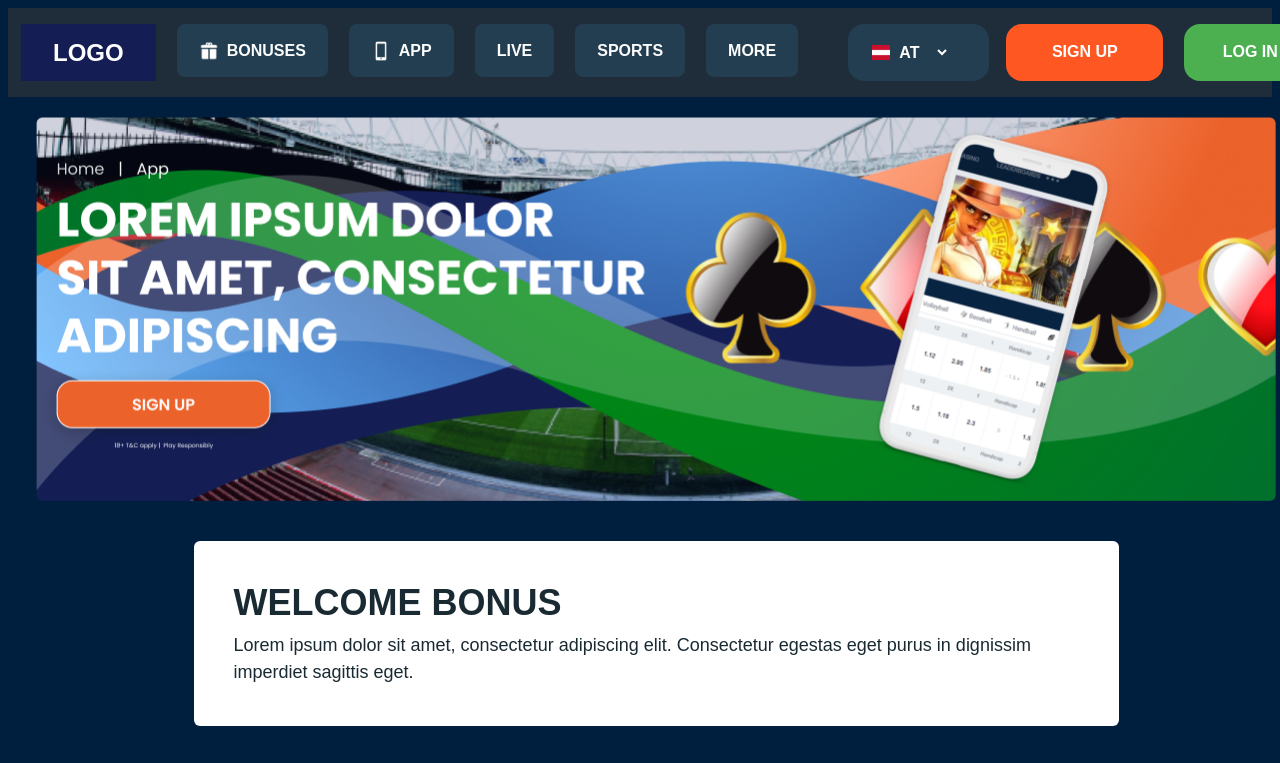
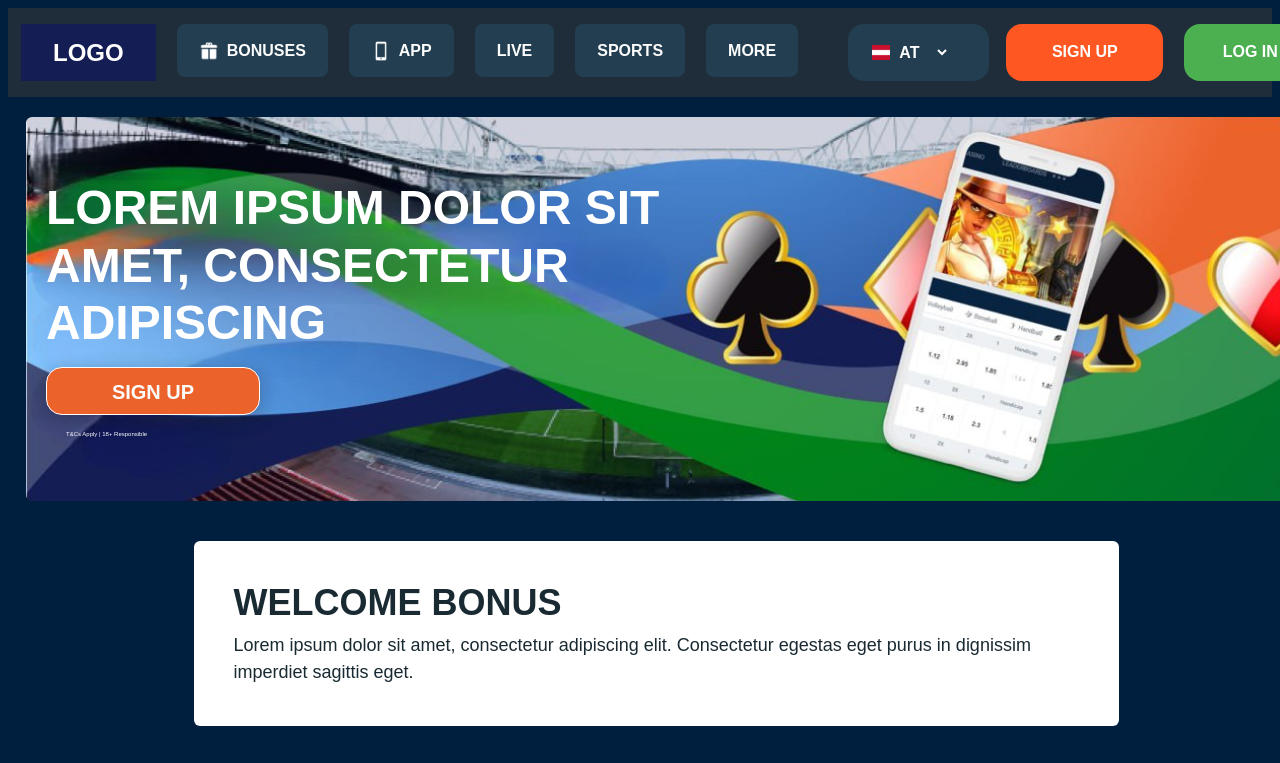
Before and after one commit to MariiaMelychyn/casino, a website built with Vite: page src/app.html in a window 1280 px wide. Shown: the top 763 px of the page. Built offline with nearby package versions, Linux system fonts and the light colour scheme; a web font is replaced by a local one.

Commit message:
the end style

```diff
--- a/src/app.html
+++ b/src/app.html
@@ -20,7 +20,7 @@
       <load src="partials/sportsbook.html" />
       <load src="partials/faq.html" />
     </main>
-    <load src="partials/footer.html" />
+    <load src="partials/footer-app.html" />
     <script type="module" src="./main.js" defer></script>
   </body>
 </html>
--- a/src/css/app-hero.css
+++ b/src/css/app-hero.css
@@ -1,19 +1,103 @@
 .app-hero {
   position: relative;
-  background: url('../images/app-hero.png') no-repeat center center/cover;
+  background: url('../images/app.jpg') no-repeat center center/cover;
   border-radius: 6px;
   width: 100%;
   height: 250px;
-  margin: 20px auto 0 auto;
+  margin: 20px auto 0;
+  padding-left: 20px;
 }
 
+.app-hero__container {
+  display: flex;
+  flex-direction: column;
+  justify-content: center;
+  align-items: center;
+  height: 100%;
+  text-align: center;
+}
+
+.app-hero__content {
+  z-index: 2;
+  color: #fff;
+}
+
+.app-hero__title {
+  font-weight: 700;
+  font-size: 24px;
+  line-height: 1.2;
+  text-transform: uppercase;
+  color: #fff;
+}
+
+.app-hero__button {
+  font-weight: 600;
+  font-size: 16px;
+  line-height: 1.28;
+  text-transform: uppercase;
+  color: #fcfcfc;
+  border: 1px solid #fff;
+  border-radius: 16px;
+  padding: 12px 32px;
+  width: 214px;
+  height: 48px;
+  box-shadow: 0 4px 18px 0 rgba(14, 24, 17, 0.25);
+  background: #ec622b;
+  margin: 15px 0;
+  transition: background-color 0.3s ease;
+}
+
+.app-hero__button:hover {
+  background-color: #ff5000;
+}
+
+.app-hero__terms {
+  font-weight: 400;
+  font-size: 6px;
+  line-height: 1.5;
+  color: #fff;
+  padding-left: 20px;
+}
+
+.app-hero__image {
+  position: absolute;
+  right: 10px;
+  bottom: 0;
+  z-index: 1;
+}
+
+.app-hero__phone {
+  max-width: 100px;
+  height: auto;
+}
 
 @media (min-width: 768px) {
   .app-hero {
     height: 300px;
   }
+
+  .app-hero__title {
+    font-size: 24px;
+    max-width: 420px;
+  }
+  .app-hero__container {
+    display: flex;
+    flex-direction: column;
+    justify-content: center;
+    align-items: flex-start;
+    height: 100%;
+    text-align: left;
+    margin-bottom: 20px;
+  }
+  .app-hero__button {
+    font-size: 18px;
+    padding: 12px 24px;
+  }
+
+  .app-hero__phone {
+    max-width: 120px;
+  }
 }
-
 
 @media (min-width: 1024px) {
   .app-hero {
@@ -21,4 +105,27 @@
     height: 384px;
     background-size: cover;
   }
+
+  .app-hero__container {
+    flex-direction: row;
+    justify-content: space-between;
+    align-items: center;
+  }
+
+  .app-hero__content {
+    text-align: left;
+  }
+
+  .app-hero__title {
+    font-size: 48px;
+    max-width: 629px;
+  }
+
+  .app-hero__button {
+    font-size: 20px;
+  }
+
+  .app-hero__phone {
+    max-width: 180px;
+  }
 }
--- a/src/css/bonus-hero.css
+++ b/src/css/bonus-hero.css
@@ -1,11 +1,11 @@
 .bonus-hero {
   position: relative;
-  background: linear-gradient(rgba(20, 30, 85, 0.5), rgba(20, 30, 85, 0.5)),
-    url('../images/bonus-hero.png') no-repeat center center/cover;
+  background: url('../images/bonus.jpg') no-repeat center center/cover;
   border-radius: 6px;
   width: 100%;
   height: 250px;
   margin: 20px auto 0 auto;
+  padding-left: 20px;
 }
 
 @media (min-width: 768px) {
--- a/src/css/bonus-section.css
+++ b/src/css/bonus-section.css
@@ -12,10 +12,10 @@
 
 .bonus-section__title {
   font-weight: 700;
-font-size: 48px;
-line-height: 1.2;
-text-transform: uppercase;
-color: #192a32;
+  font-size: 48px;
+  line-height: 1.2;
+  text-transform: uppercase;
+  color: #192a32;
 }
 
 .bonus-section__text {
@@ -72,7 +72,10 @@ color: #192a32;
   text-transform: uppercase;
   color: #fff;
   border: none;
-  padding: 12px 32px;
+border-radius: 16px;
+padding: 12px 32px;
+width: 127px;
+height: 48px;
 }
 
 .bonus-section__btn:hover {
@@ -81,10 +84,11 @@ color: #192a32;
 
 @media (min-width: 768px) {
   .bonus-section {
-    /* max-width: 768px; */
     margin: 20px auto;
   }
-
+.bonus-section__btn{
+width: 150px;
+}
   .bonus-section__header {
     padding: 30px;
   }
--- a/src/css/events.css
+++ b/src/css/events.css
@@ -51,3 +51,8 @@
   color: #fcfcfc;
   margin-left: 5px;
 }
+@media (min-width: 1024px) {
+  .live-events__label{
+    margin-left: 15px;
+  }
+}
--- a/src/partials/app-hero.html
+++ b/src/partials/app-hero.html
@@ -1 +1,9 @@
-<section class="app-hero"></section>
+<section class="app-hero">
+    <div class="app-hero__container">
+      <div class="app-hero__content">
+        <h1 class="app-hero__title">Lorem Ipsum Dolor Sit Amet, Consectetur Adipiscing</h1>
+        <button class="app-hero__button">Sign Up</button>
+        <p class="app-hero__terms">T&Cs Apply | 18+ Responsible</p>
+      </div>
+    </div>
+  </section>
--- /dev/null
+++ b/src/partials/footer-app.html
@@ -0,0 +1,34 @@
+<footer class="container-footer">
+    <div class="footer">
+      <div class="footer__content">
+        <div class="footer__description">
+          <div class="footer__text">
+            Lorem ipsum dolor sit amet, consectetur adipiscing elit. Quisque eget
+            est a purus dignissim aliquet eget eu sapien. Donec auctor vehicula
+            lorem, eu suscipit est luctus sit amet.
+          </div>
+
+          <div class="footer__note">
+            Gambling can be addictive. Play responsibly.
+          </div>
+        </div>
+
+        <div class="footer__age-restriction">
+          <span class="footer__age-restriction-icon">18+</span>
+        </div>
+      </div>
+
+      <div class="footer__logos">
+        <div class="footer__logo">
+          <a href="/">
+            <img src="images/logo.png" alt="Logo" class="footer__logo-image" />
+          </a>
+        </div>
+        <div class="footer__logo">
+          <a href="/">
+            <img src="images/logo.png" alt="Logo" class="footer__logo-image" />
+          </a>
+        </div>
+      </div>
+    </div>
+  </footer>
--- a/src/partials/footer.html
+++ b/src/partials/footer.html
@@ -1,4 +1,4 @@
-<footer class="container-footer">
+<footer class="container">
   <div class="footer">
     <div class="footer__content">
       <div class="footer__description">
```
Also changed, not shown: src/bonus.html (+1 -1 lines), src/partials/bonus-hero.html (+9 -1 lines), src/images/app.jpg (added), src/images/bonus.jpg (added).
